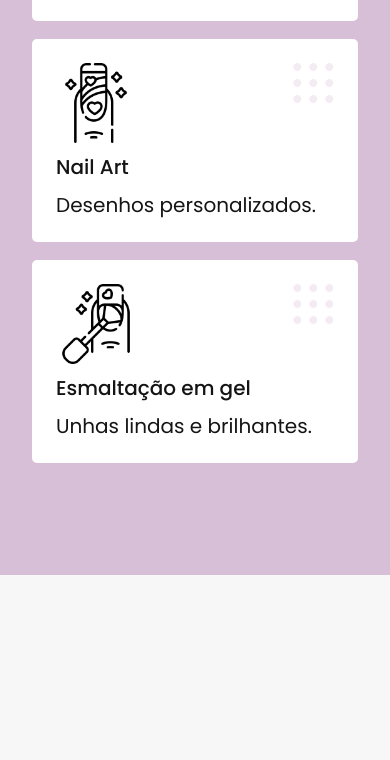
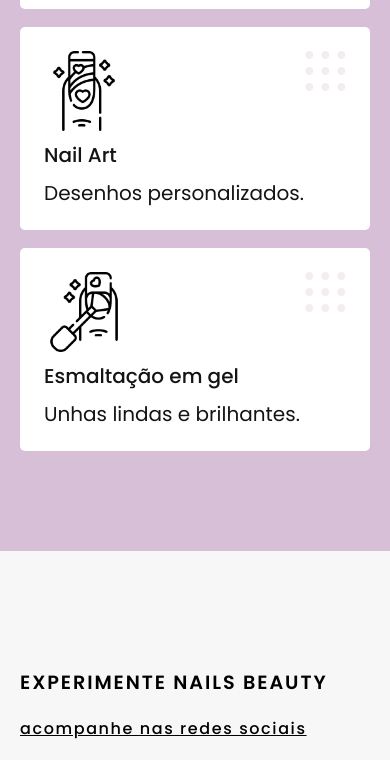
Before and after one commit to Brenda-A-S/Nails-Beauty-HTML-CSS-JS, a plain HTML site: page index.html in a window 390 px wide. Shown: the part 1084-1844 px from the top of the page. Drawn offline with Linux system fonts and the light colour scheme.

Commit message:
update componentes style

```diff
--- a/assets/css/home/destaques.css
+++ b/assets/css/home/article-card.css
@@ -12,14 +12,22 @@
     padding: 200px 60px;
 }
 
+.experimente {
+    place-items: center;
+}
+
 @media (max-width: 800px) {
-    .destaques {
+
+    .destaques,
+    .experimente {
         padding: 130px 30px;
     }
 }
 
 @media (max-width: 600px) {
-    .destaques {
+
+    .destaques,
+    .experimente {
         padding: 100px 20px;
     }
 }
--- a/assets/css/home/experimente.css
+++ b/assets/css/home/experimente.css
@@ -3,7 +3,7 @@
 }
 
 .experimente-conteudo {
-    margin-bottom: 8px;
+    margin-bottom: 24px;
 }
 
 .experimente-conteudo p {
--- a/assets/css/styles.css
+++ b/assets/css/styles.css
@@ -4,5 +4,5 @@
 @import url(./global/header.css);
 @import url(./utilidades/componentes.css);
 @import url(./home/intro.css);
-@import url(./home/destaques.css);
+@import url(./home/article-card.css);
 @import url(./home/experimente.css);
--- a/assets/css/utilidades/componentes.css
+++ b/assets/css/utilidades/componentes.css
@@ -20,9 +20,11 @@
     color: var(--cor-0);
 }
 
-.header-menu a.btn:hover {
+.header-menu a.btn:hover,
+.btn:hover {
     transition: .2s;
     background-color: var(--cor-2-b);
+    transform: scale(1.01) translateY(-2px);
 }
 
 @media (max-width: 800px) {
@@ -55,8 +57,6 @@
 .onda-top .shape-fill {
     fill: #F7F7F7;
 }
-
-
 
 /** For tablet devices **/
 @media (min-width: 768px) and (max-width: 1023px) {
@@ -110,6 +110,7 @@
 }
 
 @media (max-width: 600px) {
+
     .onda-bottom,
     .onda-top {
         display: none;
@@ -128,12 +129,13 @@
 
 .titulo a:hover {
     color: var(--cor-4);
+    text-decoration: none;
+    transform: scale(1.01);
 }
 
 @media (max-width: 600px) {
     .titulo {
-        flex-direction: column;
-        align-items: flex-start;
+        color: var(--cor-5);
     }
 
     .titulo h2 {
@@ -144,6 +146,10 @@
     .titulo a {
         font-size: 1rem;
         letter-spacing: 0.10em;
+    }
+
+    .experimente .titulo {
+        white-space: normal;
     }
 }
 
@@ -196,6 +202,6 @@
 @media (max-width: 620px) {
     .cards {
         gap: 18px;
-        padding: 12px;
+        padding: 0;
     }
 }
```
Also changed, not shown: index.html (+0 -1 lines).
